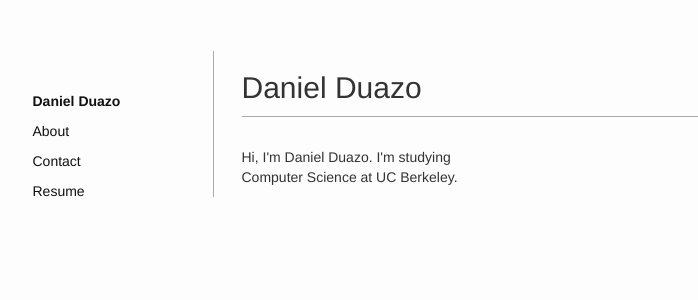
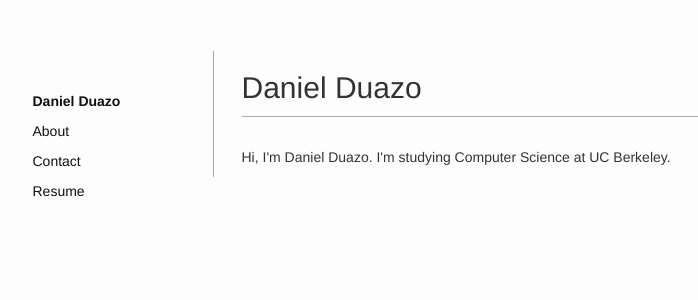
Before and after one commit to danielduazo/danielduazo.github.io, a Jekyll site: the page built from index.html, in a window 1280 px wide. Shown: the top 300 px of the page, without its empty margins (135-833 px from the left). Built offline with Jekyll 4.4.1, drawn with Linux system fonts in a browser that asks for light colours.

Commit message:
Playing with col widths

```diff
--- a/index.html
+++ b/index.html
@@ -6,7 +6,7 @@ description:
 ---
 
 <div class="row">
-    <div class="col-sm-4 col-sm-8">
+    <div class="col-sm-12">
         <p>
           Hi, I'm Daniel Duazo. I'm studying Computer Science at UC Berkeley.
         </p>
```
